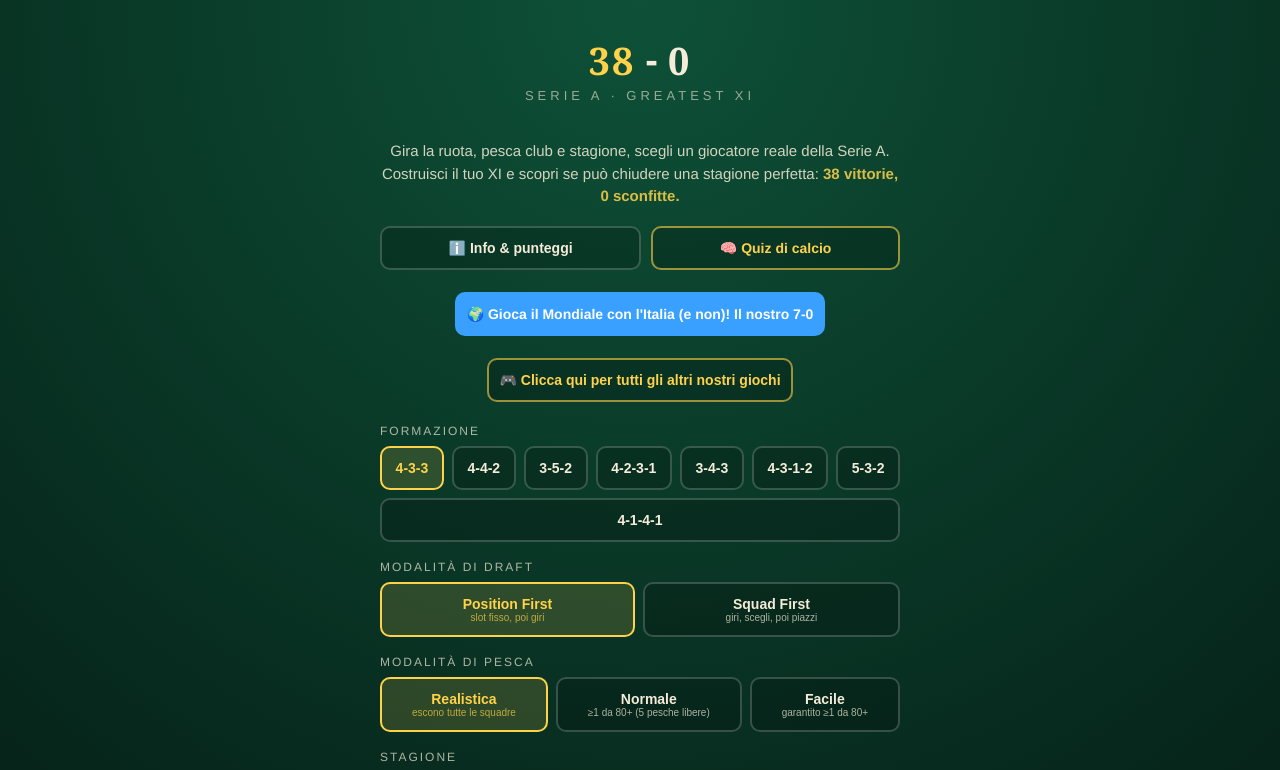
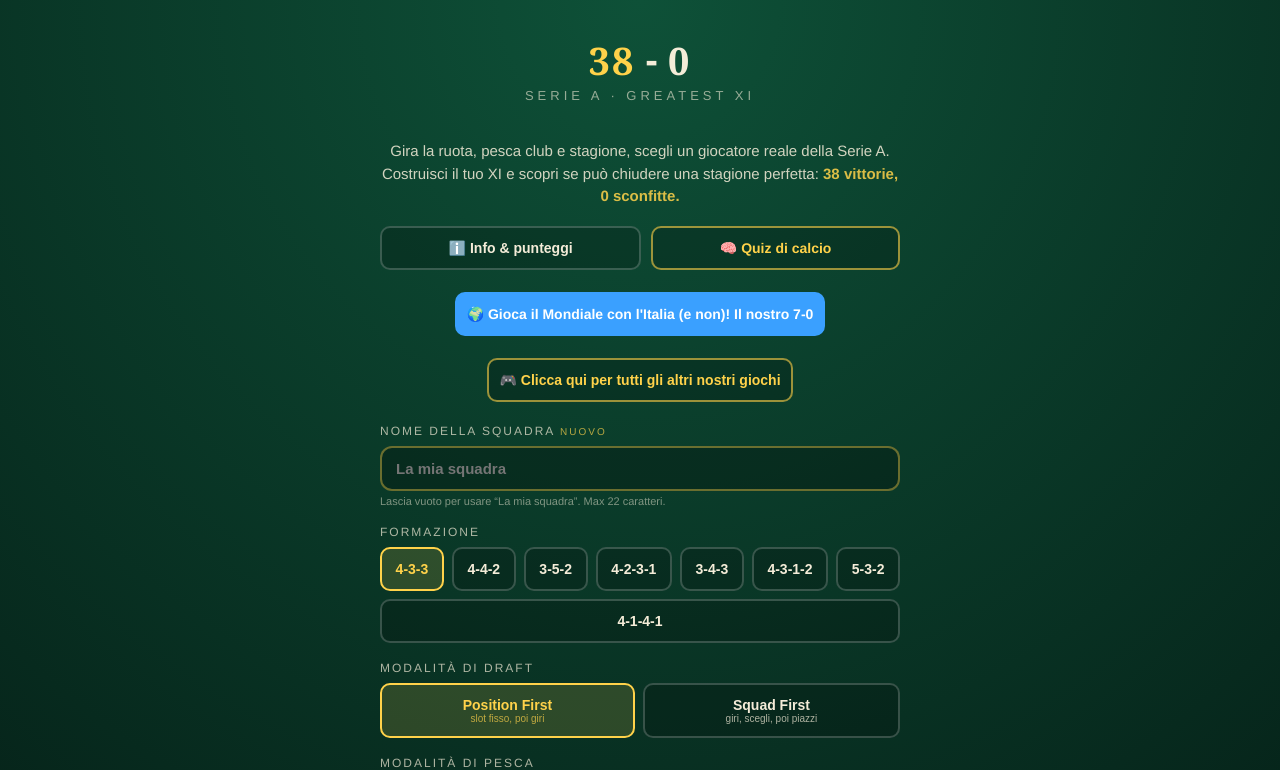
Before and after one commit to Zappo02/38a0-serieA, a React (Vite) app: page / in a window 1280 px wide. Shown: the top 770 px of the page. Built offline with nearby package versions, Linux system fonts and the light colour scheme; the HTML template or start-up script is replaced by a standard one.

Commit message:
Update App.jsx

```diff
--- a/src/App.jsx
+++ b/src/App.jsx
@@ -411,37 +411,36 @@
     return m;
   };
 
-  // gara secca: ritorna {a, b, winner, scoreA, scoreB, pens?}
+  // decide il vincitore in caso di equilibrio, pesato sulla forza
+  const pickWinner = (A, B) => {
+    const pa = tOf(A) + 0.5, pb = tOf(B) + 0.5;
+    return rng() < pa / (pa + pb) ? A : B;
+  };
+  // gara secca: MAI pareggio. Se i 90' finirebbero pari, un gol decisivo va al vincitore
+  // (deciso per forza) — così il tabellino è sempre netto: o vinci o perdi.
   const playSingle = (A, B) => {
     let ga = cupGoals(tOf(A), tOf(B), true, rng);
     let gb = cupGoals(tOf(B), tOf(A), false, rng);
-    let pens = null;
     if (ga === gb) {
-      // supplementari: un altro mini-tempo, poi rigori
-      ga += cupGoals(tOf(A), tOf(B), true, rng) > cupGoals(tOf(B), tOf(A), false, rng) ? 1 : 0;
-      if (ga === gb) {
-        // rigori: coin flip pesato sulla forza
-        const pa = tOf(A) + 0.5, pb = tOf(B) + 0.5;
-        const aWin = rng() < pa / (pa + pb);
-        pens = aWin ? [5,4] : [4,5];
-        return addNarration({ A, B, winner: aWin ? A : B, ga, gb, pens });
-      }
+      // gol decisivo (supplementari) al vincitore designato
+      const w = pickWinner(A, B);
+      if (w === A) ga += 1; else gb += 1;
     }
-    return addNarration({ A, B, winner: ga > gb ? A : B, ga, gb, pens });
+    return addNarration({ A, B, winner: ga > gb ? A : B, ga, gb, pens: null });
   };
-  // doppio confronto andata/ritorno: somma gol, parità -> rigori
+  // doppio confronto andata/ritorno: MAI pareggio aggregato. Se l'aggregato sarebbe pari,
+  // un gol decisivo va al vincitore nella gara di ritorno.
   const playTwoLeg = (A, B) => {
     const a1 = cupGoals(tOf(A), tOf(B), true, rng), b1 = cupGoals(tOf(B), tOf(A), false, rng);  // andata in casa di A
-    const b2 = cupGoals(tOf(B), tOf(A), true, rng), a2 = cupGoals(tOf(A), tOf(B), false, rng);  // ritorno in casa di B
-    const aggA = a1 + a2, aggB = b1 + b2;
-    let pens = null, winner;
+    let b2 = cupGoals(tOf(B), tOf(A), true, rng), a2 = cupGoals(tOf(A), tOf(B), false, rng);    // ritorno in casa di B
+    let aggA = a1 + a2, aggB = b1 + b2;
     if (aggA === aggB) {
-      const pa = tOf(A) + 0.5, pb = tOf(B) + 0.5;
-      const aWin = rng() < pa / (pa + pb);
-      pens = aWin ? [5,4] : [4,5];
-      winner = aWin ? A : B;
-    } else winner = aggA > aggB ? A : B;
-    return addNarration({ A, B, winner, legs: [[a1,b1],[a2,b2]], aggA, aggB, pens });
+      // gol decisivo nel ritorno al vincitore designato
+      const w = pickWinner(A, B);
+      if (w === A) { a2 += 1; aggA += 1; } else { b2 += 1; aggB += 1; }
+    }
+    const winner = aggA > aggB ? A : B;
+    return addNarration({ A, B, winner, legs: [[a1,b1],[a2,b2]], aggA, aggB, pens: null });
   };
 
   // gioca un turno; format: "single" o "two"
@@ -593,6 +592,7 @@
 
 function simulateSeason(squad, baseSim, forcedSeason, meta = {}) {
   const filled = squad.filter(Boolean);
+  const myName = meta.teamName || "LA TUA SQUADRA";
   const strength = baseSim.strength;
   // forza relativa 0..1 (stesso mapping del record, denom 20)
   const tStr = Math.max(0, Math.min(1, (strength - 72) / 20));
@@ -672,7 +672,7 @@
 
   // posizione ATTESA: confronto i punti attesi mio vs avversarie (deterministico)
   const expectedTable = [
-    { club: "LA TUA SQUADRA", t: myOppT, pts: expectedPoints(myOppT), me: true },
+    { club: myName, t: myOppT, pts: expectedPoints(myOppT), me: true },
     ...opponents.map(o => ({ club: o.club, t: oppToT(o.str), pts: expectedPoints(oppToT(o.str)), me: false })),
   ].sort((a,b)=>b.pts-a.pts);
   const expectedPos = expectedTable.findIndex(r => r.me) + 1;
@@ -808,7 +808,7 @@
 
   const myFinalPts = Math.max(0, points - myPenalty);
   const realTable = [
-    { club: "LA TUA SQUADRA", pts: myFinalPts, gd: GF-GA, me: true },
+    { club: myName, pts: myFinalPts, gd: GF-GA, me: true },
     ...oppResults.map(o => ({ ...o, gd: 0 })),
   ].sort((a,b)=> b.pts-a.pts || b.gd-a.gd);
   const realPos = realTable.findIndex(r => r.me) + 1;
@@ -1036,7 +1036,7 @@
 
 function Setup({ formationKey, setFormationKey, difficulty, setDifficulty, draftMode, setDraftMode,
                  pickMode, setPickMode, seasonMode, setSeasonMode, chosenSeason, setChosenSeason,
-                 careerMode, setCareerMode, teamMode, setTeamMode, chosenTeam, setChosenTeam, cupMode, setCupMode, startGame }) {
+                 careerMode, setCareerMode, teamMode, setTeamMode, chosenTeam, setChosenTeam, cupMode, setCupMode, teamName, setTeamName, startGame }) {
   const [showInfo, setShowInfo] = useState(false);
   const [showGames, setShowGames] = useState(false);
   return (
@@ -1074,6 +1074,25 @@
                      borderColor:hexA(S.gold,0.6), color:S.gold}}>
             🎮 Clicca qui per tutti gli altri nostri giochi
           </button>
+        </div>
+
+        <Label>Nome della squadra <span style={{color:S.gold, fontSize:10}}>NUOVO</span></Label>
+        <input
+          type="text"
+          value={teamName}
+          onChange={(e)=>setTeamName(e.target.value.slice(0, 22))}
+          placeholder={teamMode ? chosenTeam : "La mia squadra"}
+          maxLength={22}
+          style={{
+            width:"100%", boxSizing:"border-box", padding:"12px 14px", fontSize:15, fontWeight:700,
+            background:"rgba(0,0,0,.25)", color:S.cream, border:`2px solid ${hexA(S.gold,0.4)}`,
+            borderRadius:12, outline:"none", marginBottom:4,
+          }}
+        />
+        <div style={{fontSize:11, color:S.cream, opacity:.5, marginBottom:6}}>
+          {teamMode
+            ? "In modalità Squadra puoi lasciare vuoto per usare il nome del club."
+            : "Lascia vuoto per usare “La mia squadra”. Max 22 caratteri."}
         </div>
 
         <Label>Formazione</Label>
@@ -1392,7 +1411,7 @@
 }
 
 // ================== SIMULAZIONE LIVE PARTITA PER PARTITA ==================
-function SeasonLive({ squad, formation, forcedSeason, bonusTotal = 0, coach = null, captain = null, superSub = null, excludeClub = null, onDone }) {
+function SeasonLive({ squad, formation, forcedSeason, bonusTotal = 0, coach = null, captain = null, superSub = null, excludeClub = null, teamName = null, onDone }) {
   const sim = useMemo(()=>simulate(squad, bonusTotal), [squad, bonusTotal]);
   const meta = useMemo(()=>({ coach, captain, superSub, excludeClub }), [coach, captain, superSub, excludeClub]);
   const season = useMemo(()=>simulateSeason(squad, sim, forcedSeason, meta), [squad, sim, forcedSeason, meta]);
@@ -1470,7 +1489,7 @@
                 return (
                 <div key={i} style={{marginBottom: i<pausedEvent.items.length-1?16:0}}>
                   <div style={{color: e.pts ? "#ff8e8e" : S.gold, fontSize:12, fontWeight:900,
-                    letterSpacing:1.5, marginBottom:6}}>{e.title}{own && " · LA TUA SQUADRA"}</div>
+                    letterSpacing:1.5, marginBottom:6}}>{e.title}{own && ` · ${(season.realTable.find(r=>r.me)||{}).club || "LA TUA SQUADRA"}`}</div>
                   <div style={{color:S.cream, fontSize:19, fontWeight:700, lineHeight:1.35}}>{e.text}</div>
                   {e.pts ? (
                     <div style={{marginTop:8, display:"inline-block", background:"rgba(255,142,142,.18)",
@@ -1593,9 +1612,9 @@
   ctx.closePath();
 }
 
-function Result({ squad, formation, forcedSeason, bonusTotal = 0, coach = null, captain = null, superSub = null, excludeClub = null, careerMode = false, careerYear = 1, cupMode = false, onGoCup, onRestart, onAdvance }) {
+function Result({ squad, formation, forcedSeason, bonusTotal = 0, coach = null, captain = null, superSub = null, excludeClub = null, teamName = null, careerMode = false, careerYear = 1, cupMode = false, onGoCup, onRestart, onAdvance }) {
   const sim = useMemo(()=>simulate(squad, bonusTotal), [squad, bonusTotal]);
-  const meta = useMemo(()=>({ coach, captain, superSub, excludeClub }), [coach, captain, superSub, excludeClub]);
+  const meta = useMemo(()=>({ coach, captain, superSub, excludeClub, teamName }), [coach, captain, superSub, excludeClub, teamName]);
   const season = useMemo(()=>simulateSeason(squad, sim, forcedSeason, meta), [squad, sim, forcedSeason, meta]);
   const [showSeason, setShowSeason] = useState(false);
   const [showStandings, setShowStandings] = useState(false);
@@ -2690,6 +2709,8 @@
   // ---- Modalità Squadra: pesca solo dalle rose di un club, che prende il tuo posto in campionato ----
   const [teamMode, setTeamMode] = useState(false);
   const [chosenTeam, setChosenTeam] = useState("Roma");
+  // nome della squadra del giocatore (personalizzabile); default sensato
+  const [teamName, setTeamName] = useState("");
   // ---- Coppe: dopo il campionato parte un torneo a eliminazione (opt-in) ----
   const [cupMode, setCupMode] = useState("none"); // none | italia | champions | triplete
   const [cupResult, setCupResult] = useState(null);
@@ -2882,6 +2903,10 @@
   const hideRatings = DIFFICULTY[difficulty].hideRatings;
   const filledCount = squad.filter(Boolean).length;
   const forcedSeason = seasonMode === "scelta" ? chosenSeason : null;
+  // nome squadra effettivo: quello scritto, o il club (modalità Squadra), o un default
+  const effectiveTeamName = (teamName && teamName.trim())
+    ? teamName.trim()
+    : (teamMode ? chosenTeam : "La mia squadra");
 
   // ---- ONDATA 4: avanza alla stagione successiva (evolve la rosa, poi mercato) ----
   const advanceCareer = useCallback((perf) => {
@@ -2908,7 +2933,7 @@
     // seasonInfo: { strength, playedSeason, realPos, type }
     const entry = {
       str: seasonInfo.strength,
-      club: teamMode ? chosenTeam : "LA TUA SQUADRA",
+      club: teamMode ? chosenTeam : effectiveTeamName,
       excludeClub: teamMode ? chosenTeam : null,
       seedHash: Math.floor(seasonInfo.strength * 1000) ^ (seasonInfo.playedSeason.charCodeAt(0) * 31),
     };
@@ -2928,7 +2953,7 @@
     }
     setCupResult(cup);
     setPhase("cuplive");
-  }, [teamMode, chosenTeam, squad]);
+  }, [teamMode, chosenTeam, squad, effectiveTeamName]);
 
   // ---- TRIPLETE: dopo la Coppa Italia, prosegui con la Coppa Campioni ----
   const goToChampionsTriplete = useCallback(() => {
@@ -2938,10 +2963,10 @@
   }, [tripleteState, goToCup]);
 
   // ============ RENDER ============
-  if (phase === "setup") return <Setup {...{formationKey,setFormationKey,difficulty,setDifficulty,draftMode,setDraftMode,pickMode,setPickMode,seasonMode,setSeasonMode,chosenSeason,setChosenSeason,careerMode,setCareerMode,teamMode,setTeamMode,chosenTeam,setChosenTeam,cupMode,setCupMode,startGame}} />;
+  if (phase === "setup") return <Setup {...{formationKey,setFormationKey,difficulty,setDifficulty,draftMode,setDraftMode,pickMode,setPickMode,seasonMode,setSeasonMode,chosenSeason,setChosenSeason,careerMode,setCareerMode,teamMode,setTeamMode,chosenTeam,setChosenTeam,cupMode,setCupMode,teamName,setTeamName,startGame}} />;
   if (phase === "bonus") return <BonusSelect {...{squad, formation, usedIds, teamClub: teamMode ? chosenTeam : null, onConfirm:({bonusTotal,coach,captain,superSub,finalSquad})=>{ setSquad(finalSquad); if(finalSquad!==squad){ const s=new Set(usedIds); finalSquad.forEach(p=>p&&s.add(p.pid)); setUsedIds(s);} setBonusTotal(bonusTotal); setCoach(coach); setCaptain(captain); setSuperSub(superSub); setPhase("season"); }}} />;
-  if (phase === "season") return <SeasonLive {...{squad, formation, forcedSeason, bonusTotal, coach, captain, superSub, excludeClub: teamMode ? chosenTeam : null, onDone:()=>setPhase("result")}} />;
-  if (phase === "result") return <Result {...{squad, formation, forcedSeason, bonusTotal, coach, captain, superSub, excludeClub: teamMode ? chosenTeam : null, careerMode, careerYear, cupMode, onGoCup:goToCup, onRestart:()=>setPhase("setup"), onAdvance:advanceCareer}} />;
+  if (phase === "season") return <SeasonLive {...{squad, formation, forcedSeason, bonusTotal, coach, captain, superSub, excludeClub: teamMode ? chosenTeam : null, teamName: effectiveTeamName, onDone:()=>setPhase("result")}} />;
+  if (phase === "result") return <Result {...{squad, formation, forcedSeason, bonusTotal, coach, captain, superSub, excludeClub: teamMode ? chosenTeam : null, teamName: effectiveTeamName, careerMode, careerYear, cupMode, onGoCup:goToCup, onRestart:()=>setPhase("setup"), onAdvance:advanceCareer}} />;
   if (phase === "market") return <Market {...{squad, formation, usedIds, forcedSeason, careerYear, careerEvo, difficulty, teamClub: teamMode ? chosenTeam : null, onConfirm:finishMarket}} />;
   if (phase === "cuplive") return <CupLive {...{cup:cupResult, onDone:()=>setPhase("cup")}} />;
   if (phase === "cup") return <CupBracket {...{cup:cupResult, tripleteState, onNextTriplete:goToChampionsTriplete, onBack:()=>setPhase("result"), onRestart:()=>{setTripleteState(null); setPhase("setup");}}} />;
```
